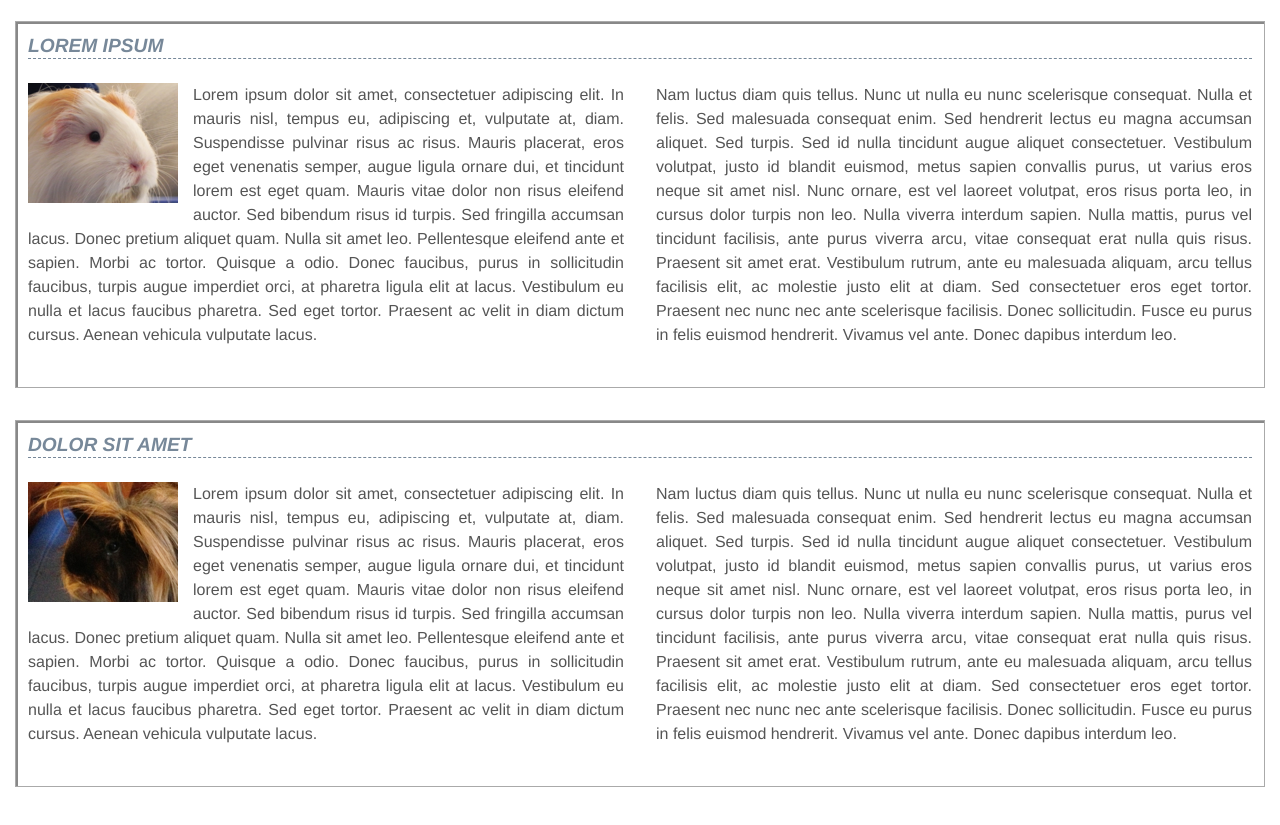
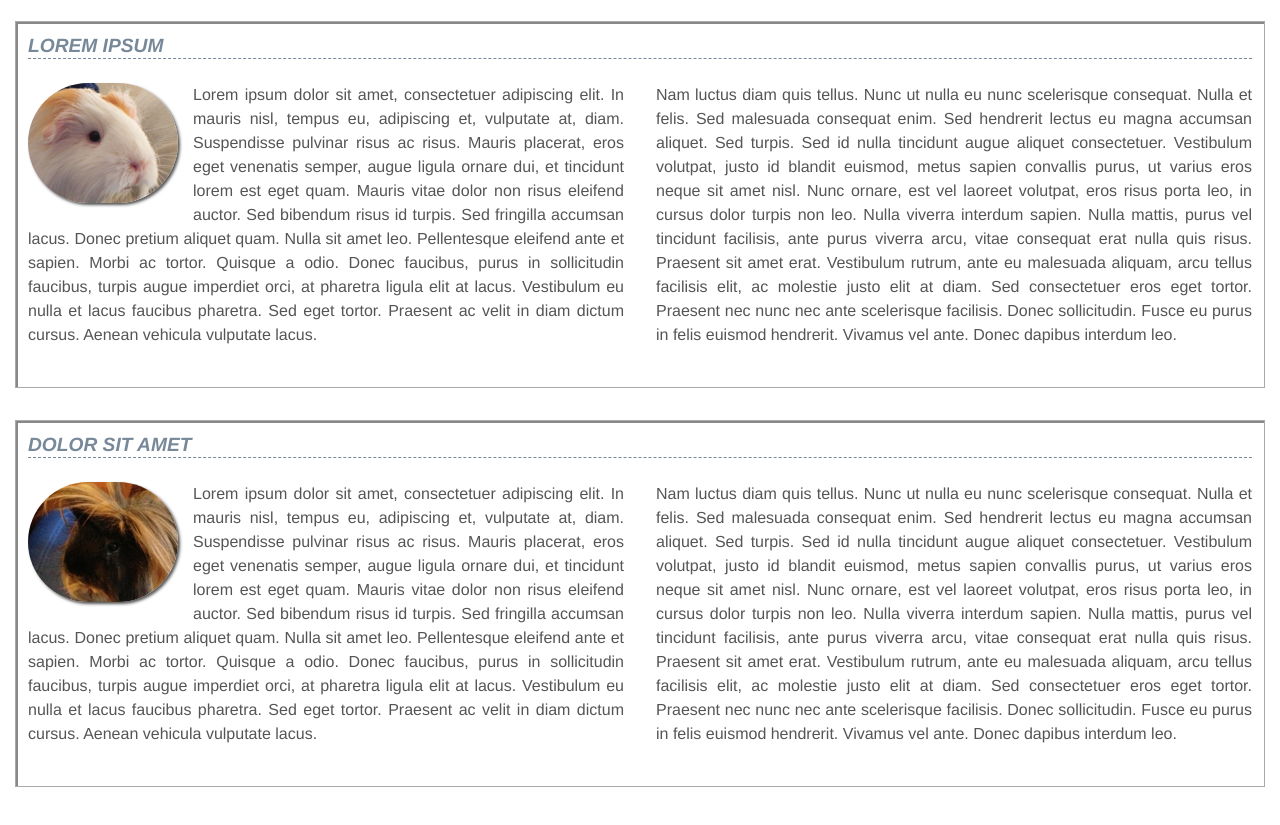
Before and after one commit to renato1958/offcanvas, a website: page index.html in a window 1280 px wide. Shown: the part 111-936 px from the top of the page. Drawn offline with Linux system fonts and the light colour scheme.

Commit message:
Arrotondate immagini e aggiunta box-shadow

```diff
--- a/index.html
+++ b/index.html
@@ -136,8 +136,13 @@
 
   .article-image {
     float: left;
-    padding: 0 15px 15px 0;
-  }
+    margin: 0 15px 15px 0;
+    border-radius: 75px;
+    -webkit-box-shadow: 2px 2px 3px #555;
+    -moz-box-shadow: 2px 2px 3px #555;
+    -o-box-shadow: 2px 2px 3px #555;
+    box-shadow: 2px 2px 3px #555;
+}
 
     .article-title {
       text-transform: uppercase;
```
